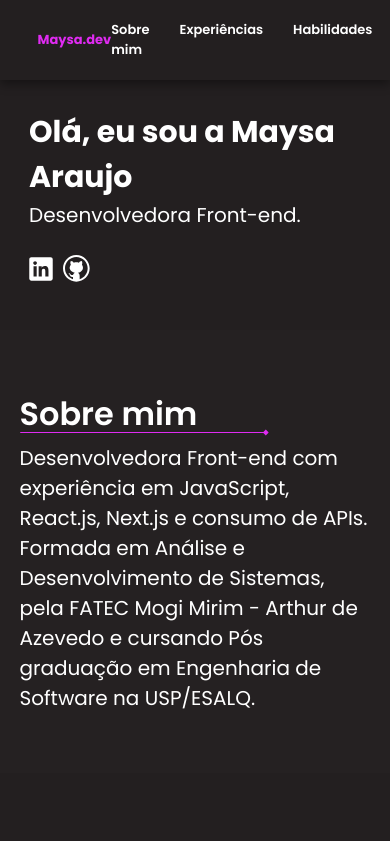
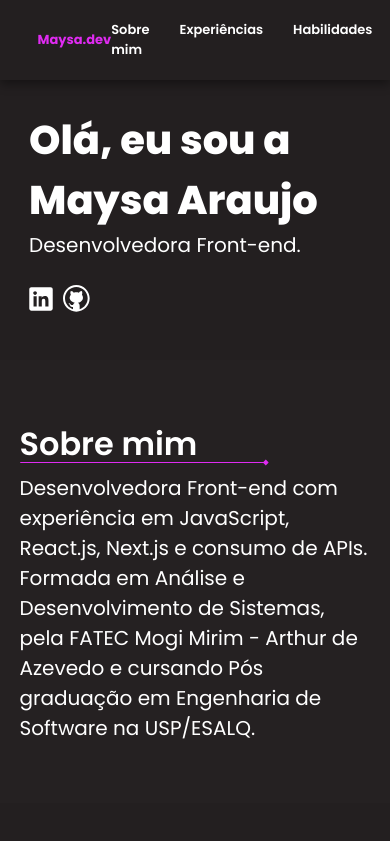
Before and after one commit to maysaraujo/portfolio, a React (Vite) app: page / in a window 390 px wide. Shown: the top 841 px of the page. Built offline with nearby package versions, Linux system fonts and the light colour scheme.

Commit message:
refactor: adding h1 style to the index

```diff
--- a/src/index.css
+++ b/src/index.css
@@ -27,6 +27,12 @@ a {
   color: unset;
 }
 
+h1 {
+  font-size: 48px;
+  color: var(--white);
+  font-weight: 800;
+}
+
 h2 {
   font-size: 32px;
   color: var(--white);
@@ -44,3 +50,10 @@ footer .container {
 section .svgLine {
   margin-top: -20px;
 }
+
+/* Responsivo */
+@media only screen and (max-width: 600px) {
+  h1 {
+    font-size: 40px;
+  }
+}
```
